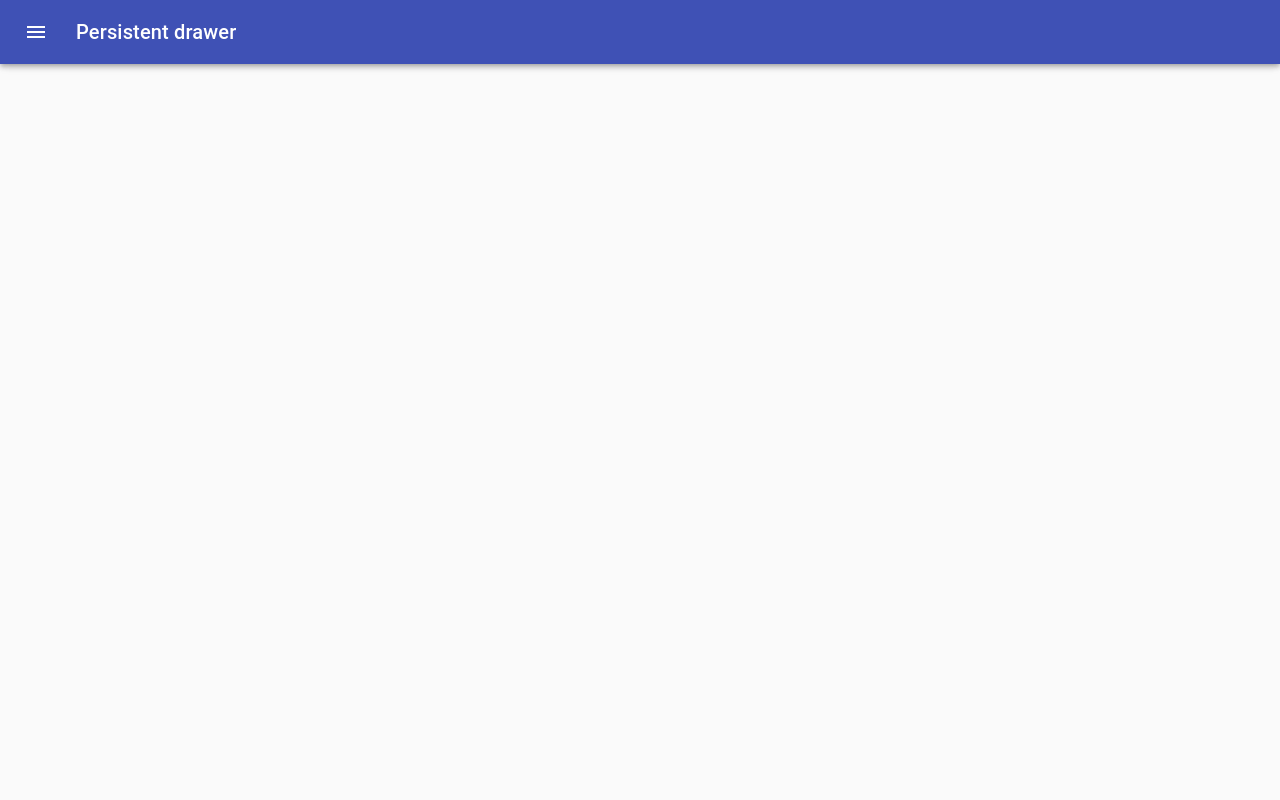
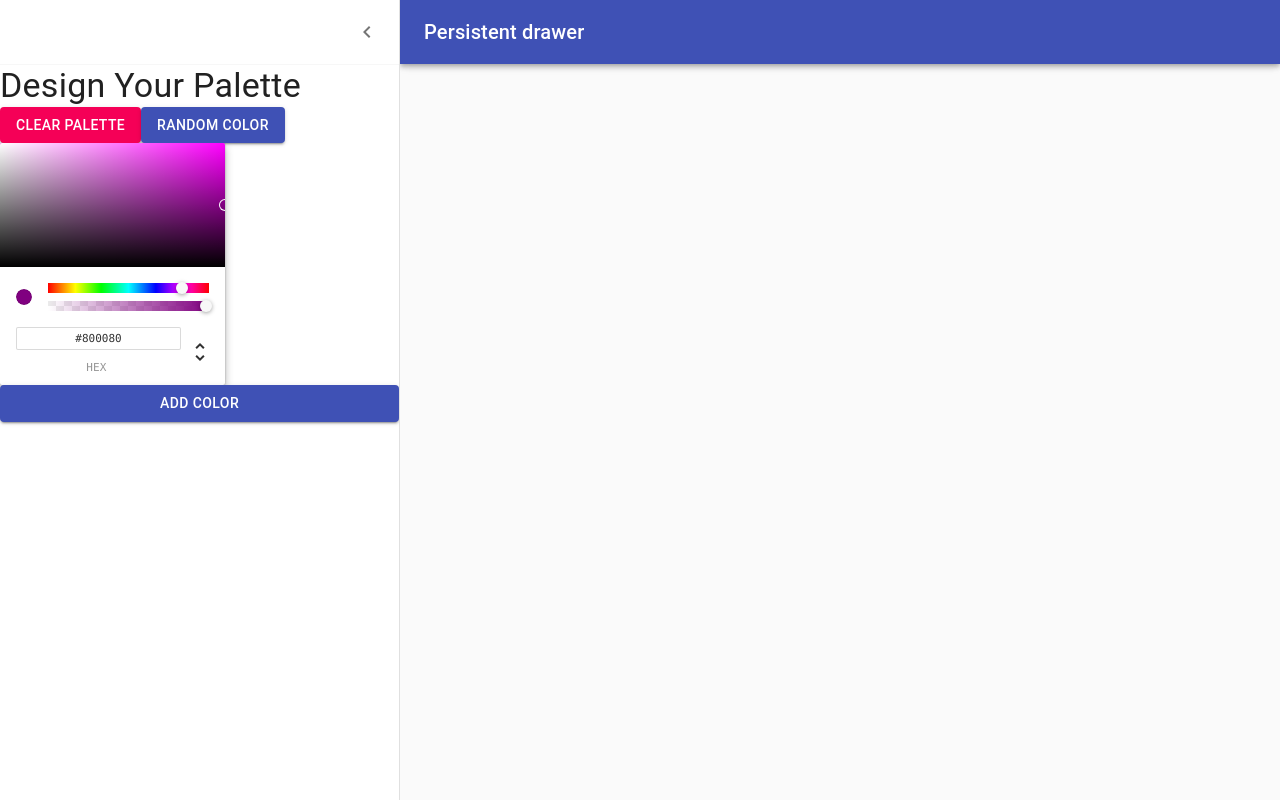
Before and after one commit to filigino/color-picker, a React (Create React App) app: page /palette/new in a window 1280 px wide. Built offline with nearby package versions, Linux system fonts and the light colour scheme.

Commit message:
Added color picker and buttons to drawer

```diff
--- a/package.json
+++ b/package.json
@@ -14,6 +14,7 @@
     "chroma-js": "^2.1.0",
     "rc-slider": "^9.7.1",
     "react": "^17.0.1",
+    "react-color": "^2.19.3",
     "react-copy-to-clipboard": "^5.0.3",
     "react-dom": "^17.0.1",
     "react-router-dom": "^5.2.0",
--- a/src/components/NewPalette.js
+++ b/src/components/NewPalette.js
@@ -1,4 +1,5 @@
 import React from 'react';
+import { ChromePicker } from 'react-color';
 import clsx from 'clsx';
 import { makeStyles, useTheme } from '@material-ui/core/styles';
 import Drawer from '@material-ui/core/Drawer';
@@ -11,8 +12,9 @@
 import MenuIcon from '@material-ui/icons/Menu';
 import ChevronLeftIcon from '@material-ui/icons/ChevronLeft';
 import ChevronRightIcon from '@material-ui/icons/ChevronRight';
+import Button from '@material-ui/core/Button';
 
-const drawerWidth = 240;
+const drawerWidth = 400;
 
 const useStyles = makeStyles((theme) => ({
     root: {
@@ -74,7 +76,7 @@
 const NewPalette = () => {
     const classes = useStyles();
     const theme = useTheme();
-    const [open, setOpen] = React.useState(false);
+    const [open, setOpen] = React.useState(true);
 
     const handleDrawerOpen = () => {
         setOpen(true);
@@ -123,6 +125,21 @@
                     </IconButton>
                 </div>
                 <Divider />
+                <Typography variant="h4">
+                    Design Your Palette
+                </Typography>
+                <div>
+                    <Button variant="contained" color="secondary">
+                        Clear Palette
+                    </Button>
+                    <Button variant="contained" color="primary">
+                        Random Color
+                    </Button>
+                </div>
+                <ChromePicker color="purple" onChangeComplete={newColor => { console.log(newColor) }} />
+                <Button variant="contained" color="primary">
+                    Add Color
+                </Button>
             </Drawer>
             <main
                 className={clsx(classes.content, {
```
Also changed, not shown: 2 other files (tests, documents, lock files or other folders).
